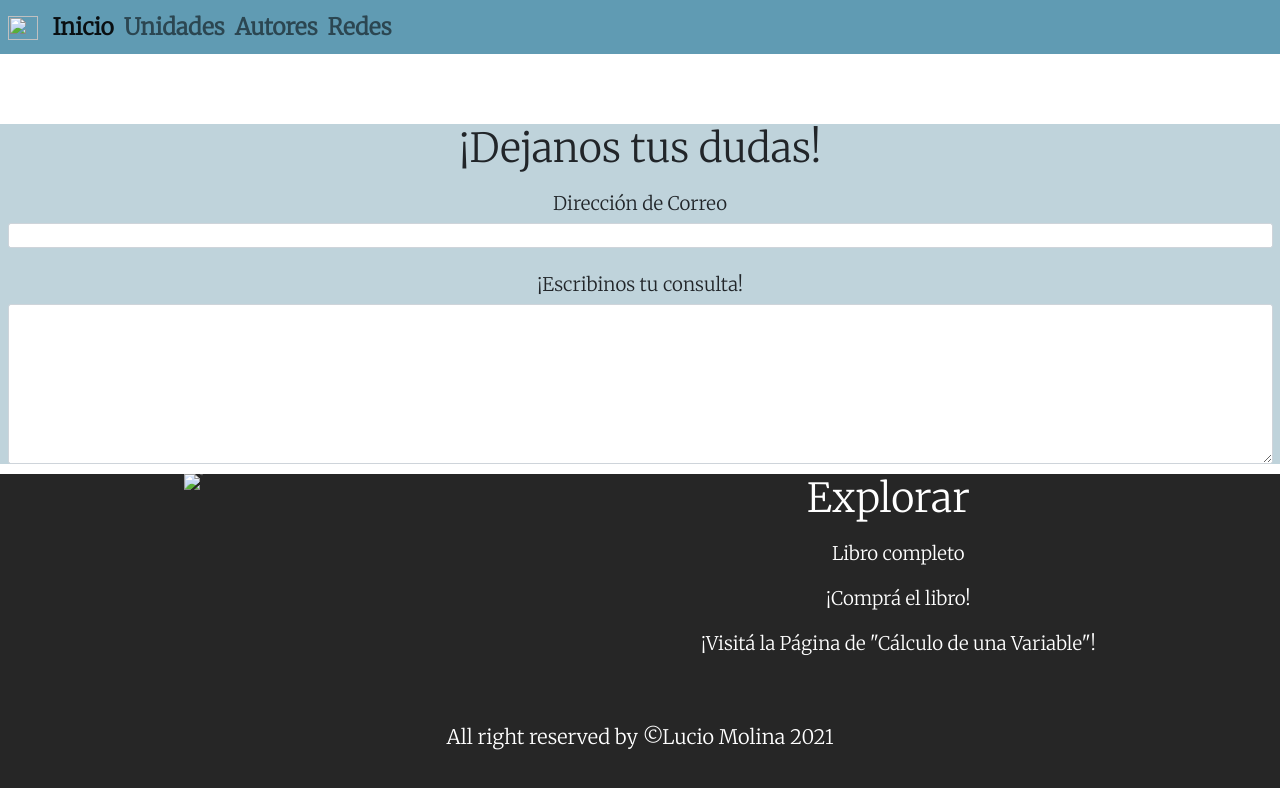
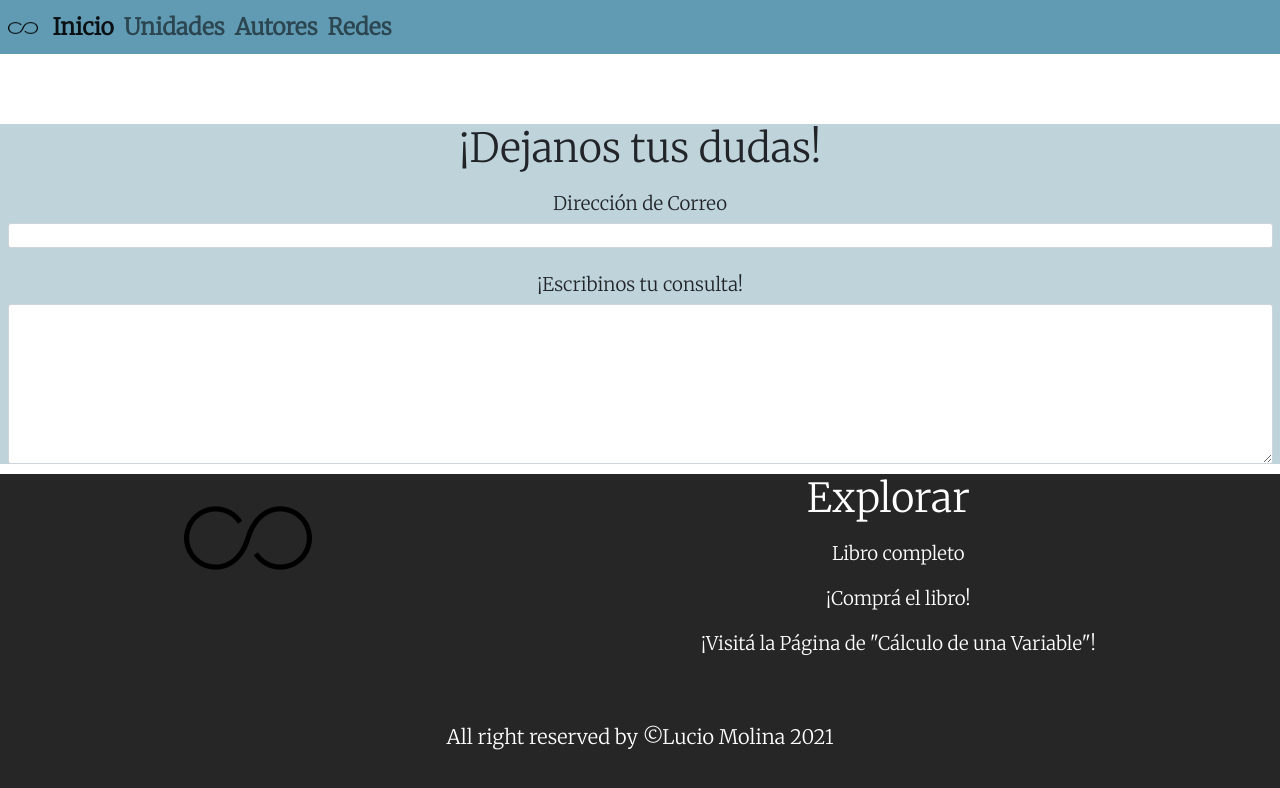
Before and after one commit to luciomolinae/proyecto-final-dw, a website: page contactos.html in a window 1280 px wide. Drawn offline with nearby package versions, Linux system fonts and the light colour scheme; files that its build step writes are made by us from their sources; the site is published under a folder, as on GitHub Pages, so addresses that start at the root find nothing.

Commit message:
solucionado rutas de contactos.html

```diff
--- a/contactos.html
+++ b/contactos.html
@@ -20,7 +20,7 @@
   <nav class="header navbar navbar-expand-lg navbar-light">
     <div class="container-fluid">
         <a class="navbar-brand" href="#">
-        <img src="/assets/logo.png" alt="" width="30" height="24" class="d-inline-block align-text-top">
+        <img src="assets/logo.png" alt="" width="30" height="24" class="d-inline-block align-text-top">
            </a>
       <button class="navbar-toggler" type="button" data-bs-toggle="collapse" data-bs-target="#navbarNavDropdown" aria-controls="navbarNavDropdown" aria-expanded="false" aria-label="Toggle navigation">
         <span class="navbar-toggler-icon"></span>
@@ -84,7 +84,7 @@
     <footer>
         <div class="footer">
         <div class="logo">
-          <img src="/assets/logo.png" alt="logo">
+          <img src="assets/logo.png" alt="logo">
         </div>
 
         <div class="explore">
```
